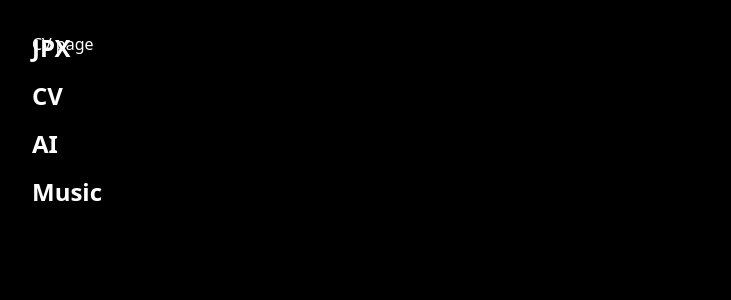
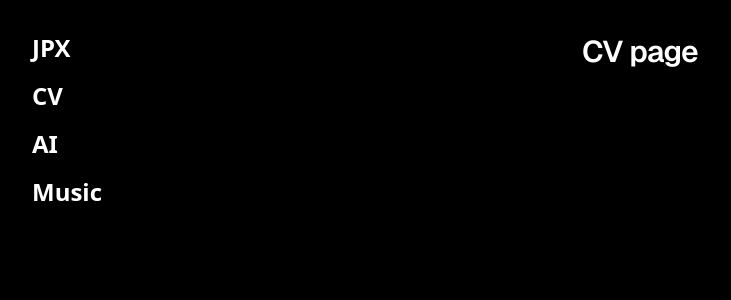
Before and after one commit to sean-xiao-zhao7/portfolio_personal_nextjs, a Next.js app: page /cv in a window 1280 px wide. Shown: the top 300 px of the page, without its empty margins (0-731 px from the left). Built offline with nearby package versions, Linux system fonts and the light colour scheme.

Commit message:
Add page main header

```diff
--- a/app/ai/page.tsx
+++ b/app/ai/page.tsx
@@ -1,5 +1,7 @@
+import PageMainHeader from "@/components/layouts/page/PageMainHeader"
+
 export default function AIPage() {
     return <>
-        <h1>AI page</h1>
+        <PageMainHeader>AI page</PageMainHeader>
     </>
 }
--- a/app/cv/page.tsx
+++ b/app/cv/page.tsx
@@ -1,5 +1,7 @@
+import PageMainHeader from "@/components/layouts/page/PageMainHeader";
+
 export default function CVPage() {
     return <>
-        <h1>CV page</h1>
+        <PageMainHeader>CV page</PageMainHeader>
     </>
 }
--- a/app/music/page.tsx
+++ b/app/music/page.tsx
@@ -1,5 +1,7 @@
+import PageMainHeader from "@/components/layouts/page/PageMainHeader";
+
 export default function MusicPage() {
     return <>
-        <h1>Music page</h1>
+        <PageMainHeader>Music page</PageMainHeader>
     </>
 }
--- a/app/page.tsx
+++ b/app/page.tsx
@@ -1,9 +1,9 @@
+import PageMainHeader from "@/components/layouts/page/PageMainHeader";
+
 export default function Home() {
   return (
-    <div className="flex min-h-screen justify-center font-sans">
-      <h1 className="max-w-xs text-3xl font-semibold leading-10 tracking-tight">
-        JPX
-      </h1>
-    </div>
+    <PageMainHeader>
+      JPX
+    </PageMainHeader>
   );
 }
--- /dev/null
+++ b/components/layouts/page/PageMainHeader.tsx
@@ -0,0 +1,9 @@
+import { ReactNode } from "react";
+
+export default function PageMainHeader({ children }: { children: ReactNode }) {
+    return <div className="flex min-h-screen justify-center font-sans">
+        <h1 className="max-w-xs text-3xl font-semibold leading-10 tracking-tight">
+            {children}
+        </h1>
+    </div>
+}
```
